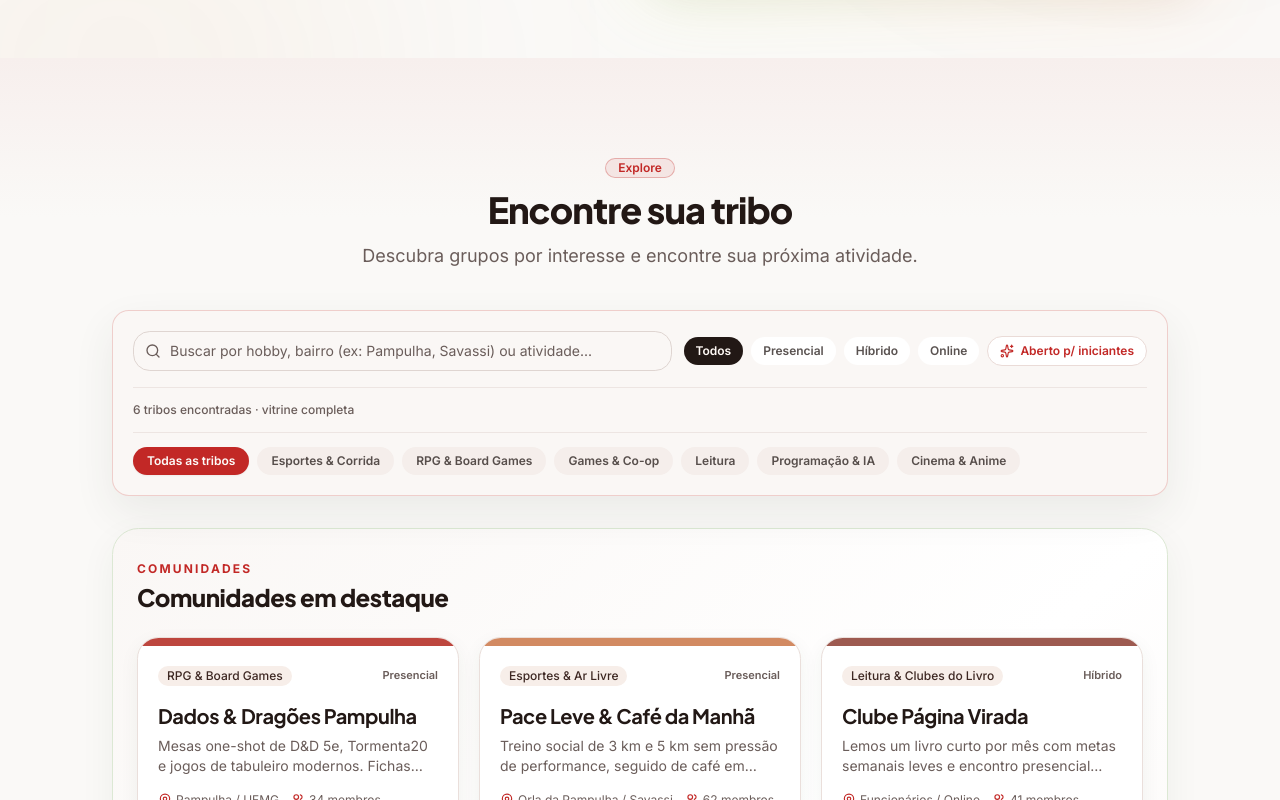
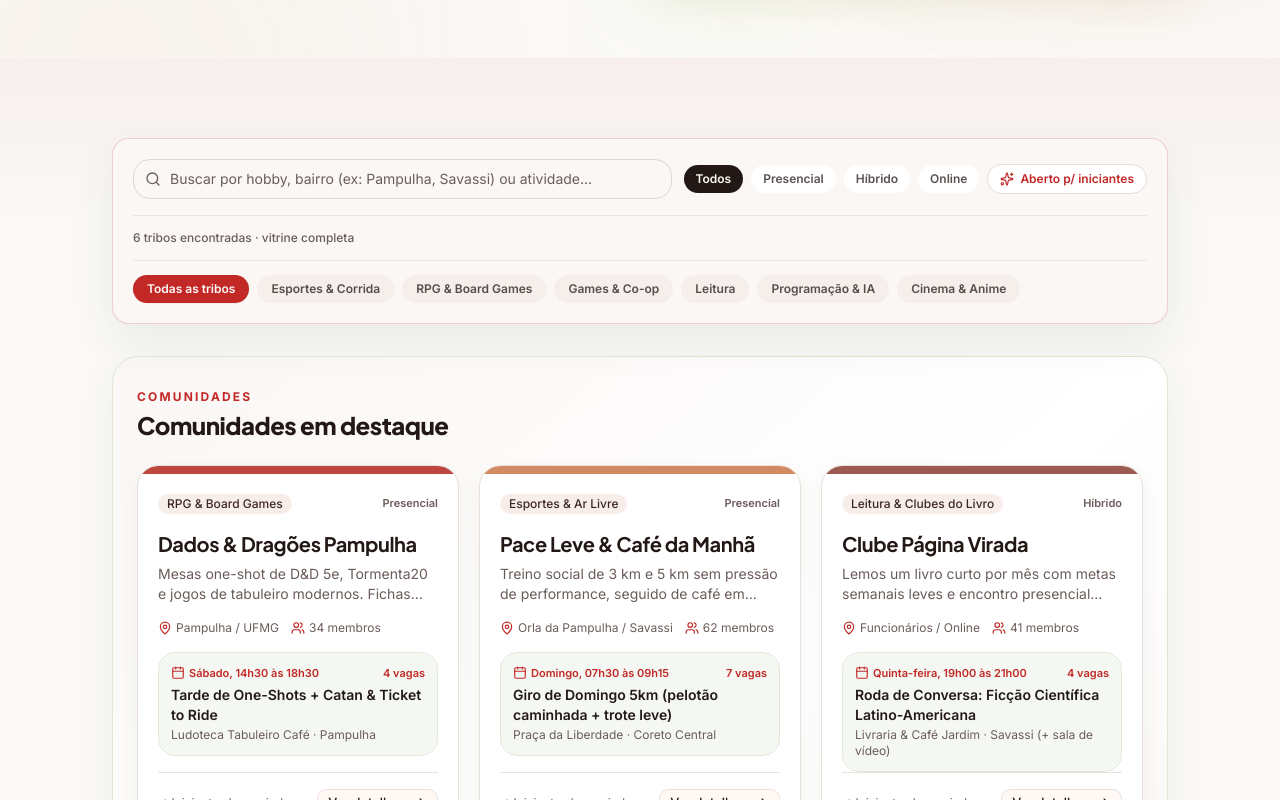
Before and after one commit to ArthurG12/Tribes, a Next.js app in the folder frontend/: page / in a window 1280 px wide. Shown: the part 560-1360 px from the top of the page. Built offline with nearby package versions, Linux system fonts and the light colour scheme.

Commit message:
Remove redundant explorer introduction

```diff
--- a/frontend/src/components/tribes/tribe-explorer.tsx
+++ b/frontend/src/components/tribes/tribe-explorer.tsx
@@ -89,25 +89,10 @@ export function TribeExplorer({
   };
 
   return (
-    <section id="explorar" className="pt-6 pb-20 sm:pt-8 sm:pb-24">
+    <section id="explorar" className="pt-2 pb-20 sm:pt-4 sm:pb-24">
       <div className="mx-auto max-w-6xl px-4 sm:px-6">
-        <div className="mx-auto max-w-2xl text-center">
-          <Badge
-            variant="outline"
-            className="mb-3 border-primary/30 bg-primary/8 px-3 py-1 text-xs font-semibold text-primary"
-          >
-            Explore
-          </Badge>
-          <h2 className="font-heading text-3xl font-extrabold tracking-tight text-foreground sm:text-4xl">
-            Encontre sua tribo
-          </h2>
-          <p className="mt-3 text-base text-muted-foreground sm:text-lg">
-            Descubra grupos por interesse e encontre sua próxima atividade.
-          </p>
-        </div>
-
         {/* Search + Format + Beginner filter bar */}
-        <div className="mt-10 rounded-xl border border-primary/20 bg-[#faf7f5] p-4 shadow-[0_16px_40px_rgba(48,66,45,0.08)] backdrop-blur-xl sm:p-5">
+        <div className="mt-0 rounded-xl border border-primary/20 bg-[#faf7f5] p-4 shadow-[0_16px_40px_rgba(48,66,45,0.08)] backdrop-blur-xl sm:p-5">
           <div className="flex flex-col gap-3 lg:flex-row lg:items-center lg:justify-between">
             <div className="relative flex-1">
               <Search className="pointer-events-none absolute top-1/2 left-3 size-4 -translate-y-1/2 text-muted-foreground" />
```
